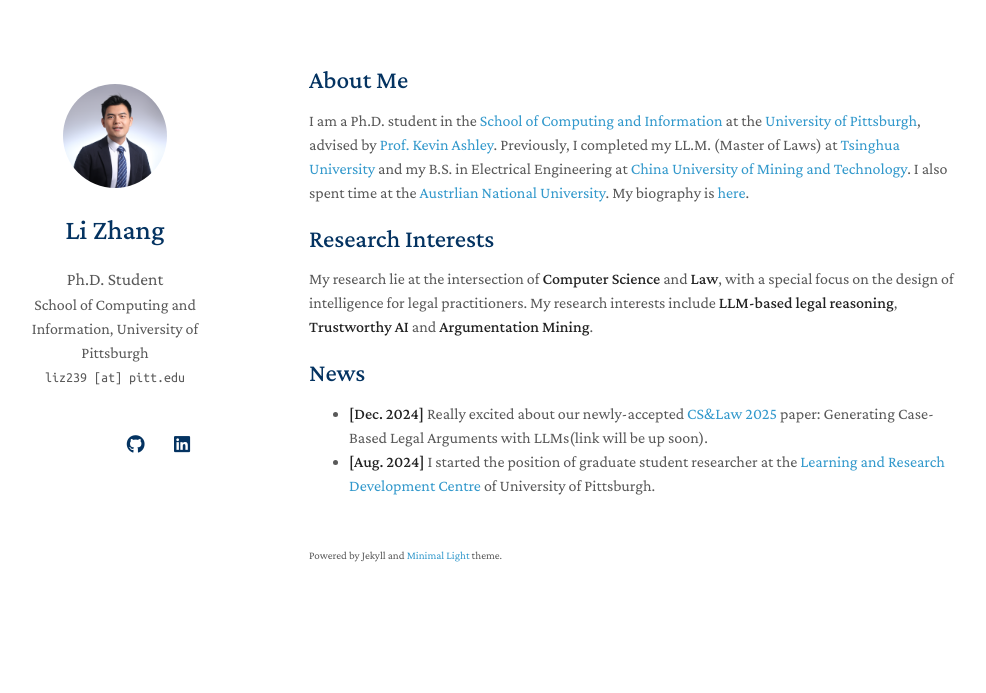
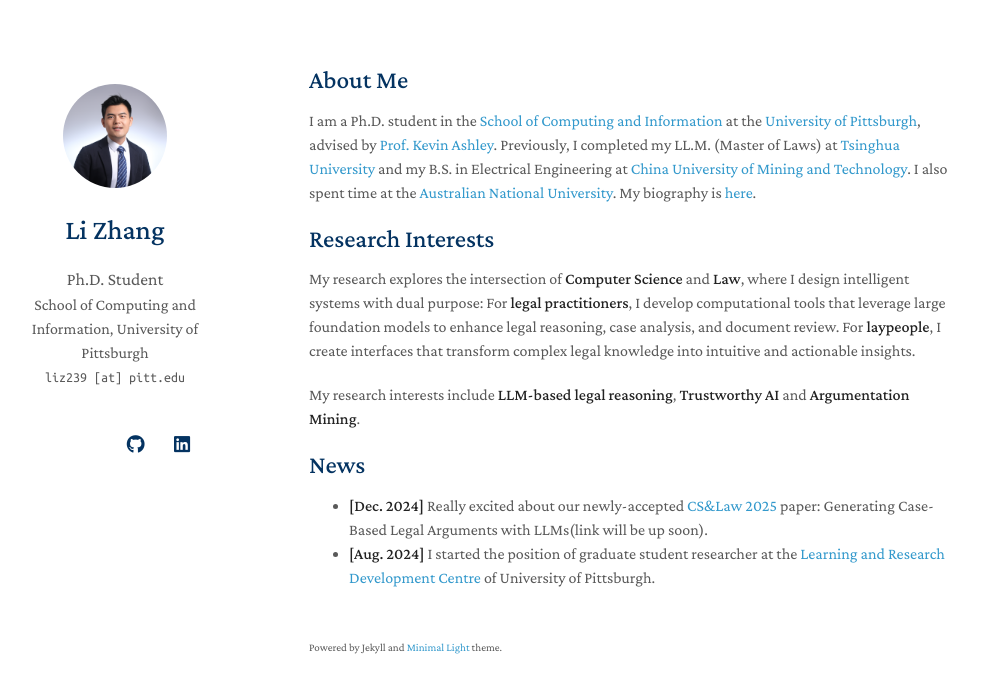
Before and after one commit to lizhang-AIandLaw/lizhang-AIandLaw.github.io, a Jekyll site: the page built from index.md, in a window 1280 px wide. Shown: the top 693 px of the page, without its empty margins (161-1147 px from the left). Built offline with Jekyll 4.4.1, drawn with Linux system fonts in a browser that asks for light colours; a style sheet for code colours, icons or effects is not loaded; our own code applies the rules of GitHub Pages for plain Markdown files.

Commit message:
Update index.md

```diff
--- a/index.md
+++ b/index.md
@@ -4,11 +4,13 @@ layout: homepage
 
 ## About Me
 
-I am a Ph.D. student in the [School of Computing and Information](https://www.sci.pitt.edu/) at the [University of Pittsburgh](https://www.pitt.edu/), advised by [Prof. Kevin Ashley](https://www.law.pitt.edu/people/kevin-d-ashley). Previously, I completed my LL.M. (Master of Laws) at [Tsinghua University](https://www.tsinghua.edu.cn/en/index.htm) and my B.S. in Electrical Engineering at [China University of Mining and Technology](https://global.cumt.edu.cn/). I also spent time at the [Austrlian National University](https://www.anu.edu.au/). My biography is [here](assets/files/curriculum_vitae.pdf).
+I am a Ph.D. student in the [School of Computing and Information](https://www.sci.pitt.edu/) at the [University of Pittsburgh](https://www.pitt.edu/), advised by [Prof. Kevin Ashley](https://www.law.pitt.edu/people/kevin-d-ashley). Previously, I completed my LL.M. (Master of Laws) at [Tsinghua University](https://www.tsinghua.edu.cn/en/index.htm) and my B.S. in Electrical Engineering at [China University of Mining and Technology](https://global.cumt.edu.cn/). I also spent time at the [Australian National University](https://www.anu.edu.au/). My biography is [here](assets/files/curriculum_vitae.pdf).
 
 ## Research Interests
 
-My research lie at the intersection of **Computer Science** and **Law**, with a special focus on the design of intelligence for legal practitioners. My research interests include **LLM-based legal reasoning**, **Trustworthy AI** and **Argumentation Mining**.
+My research explores the intersection of **Computer Science** and **Law**, where I design intelligent systems with dual purpose: For **legal practitioners**, I develop computational tools that leverage large foundation models to enhance legal reasoning, case analysis, and document review. For **laypeople**, I create interfaces that transform complex legal knowledge into intuitive and actionable insights.
+
+My research interests include **LLM-based legal reasoning**, **Trustworthy AI** and **Argumentation Mining**.
 
 ## News
 - **[Dec. 2024]** Really excited about our newly-accepted [CS&Law 2025](https://computersciencelaw.org/2025/) paper: Generating Case-Based Legal Arguments with LLMs(link will be up soon).
```
